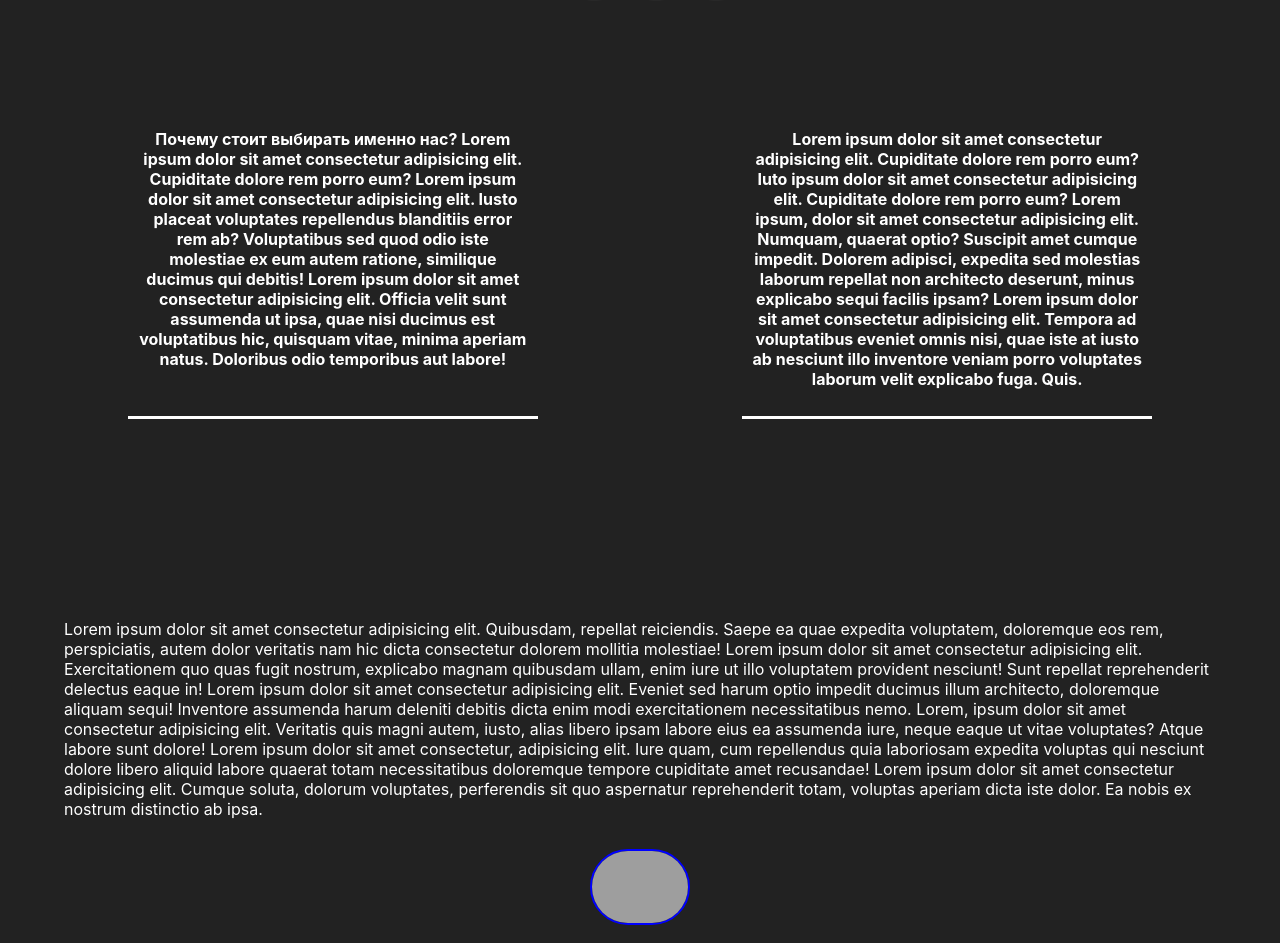
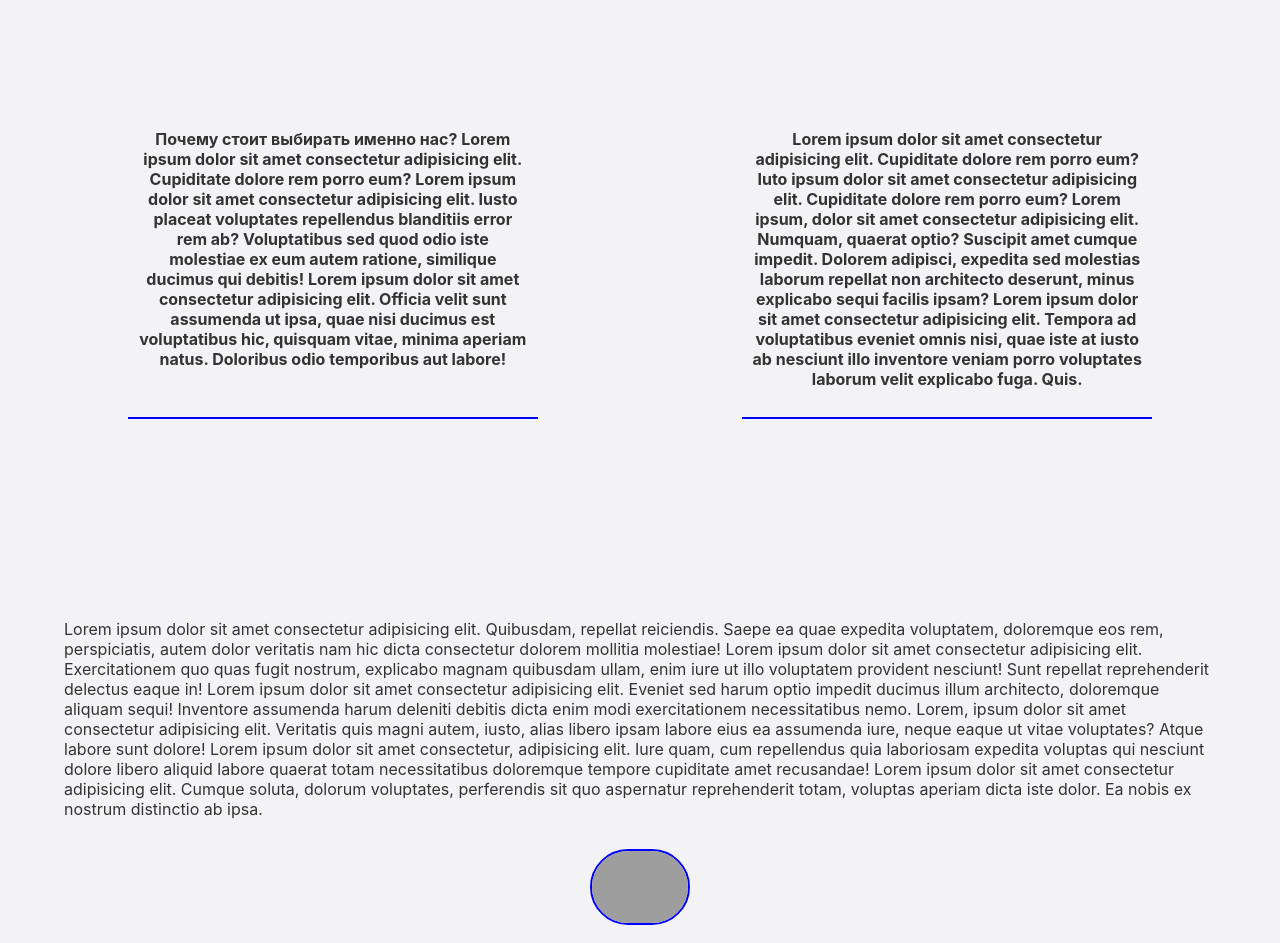
Before and after one commit to SulimanVu/intocode-front-TeamProject, a React (Create React App) app: page / in a window 1280 px wide. Shown: the part 209-1152 px from the top of the page. Built offline with nearby package versions, Linux system fonts and the light colour scheme; grey boxes are pictures that could not be loaded.

Commit message:
Нормальный фон поставил

```diff
--- a/src/features/applicationSlice.js
+++ b/src/features/applicationSlice.js
@@ -35,7 +35,7 @@ const applicationSlice = createSlice({
         builder
         .addCase(SignIn.fulfilled, (state, action) => {
             state.error = null;
-            state.token = action.payload.token;
+            state.token = action.payload;
         })
         .addCase(SignIn.rejected, (state, action) => {
             state.error = action.payload;
--- a/src/pages/MainPage/Mainpage.jsx
+++ b/src/pages/MainPage/Mainpage.jsx
@@ -64,7 +64,7 @@ const Mainpage = () => {
           animate={{
             y: 0,
             opacity: 1,
-            borderBottom: "3px solid #fff",
+            borderBottom: "2px solid blue",
           }}
         >
           Почему стоит выбирать именно нас? Lorem ipsum dolor sit amet
@@ -83,7 +83,7 @@ const Mainpage = () => {
           animate={{
             y: 0,
             opacity: 1,
-            borderBottom: "3px solid #fff",
+            borderBottom: "2px solid blue",
           }}
         >
           Lorem ipsum dolor sit amet consectetur adipisicing elit. Cupiditate
@@ -160,10 +160,7 @@ const Mainpage = () => {
             onChange={handlePasswordChange}
             placeholder="password"
           />
-
-          <Link to={"/admin"}>
             <button type="submit">LOGIN</button>
-          </Link>
           <div>
             <span>Or login with</span>
             <div className={styles.messenger}>
--- a/src/pages/MainPage/mainpage.module.css
+++ b/src/pages/MainPage/mainpage.module.css
@@ -1,5 +1,5 @@
 body{
-    background-color: #222;
+    background-color: #f3f3f5;
 }
 button{
     cursor: pointer;
@@ -37,7 +37,7 @@ button{
     text-align: center;
     padding: 10px;
     font-weight: 700;
-    color: #fff;
+    color: #333;
 }
 .second_section>div>div{
     margin: 20px auto 0;
@@ -45,13 +45,13 @@ button{
     border-radius: 10px;
     line-height: 20px;
     background-color: #222;
-    color: #fff;
+    color: #333;
     cursor: pointer;
 }
 /* third_section/section_about */
 .section_about{
     width: 90%;
-    color: #fff;
+    color: #333;
     margin: 0 auto;
 }
 /* fours_section/register */
--- a/src/pages/OneStudent/onestudent.module.css
+++ b/src/pages/OneStudent/onestudent.module.css
@@ -1,6 +1,4 @@
-body{
-    background-color: #222;
-}
+
 .main{
     width: 90%;
     display: flex;
```
